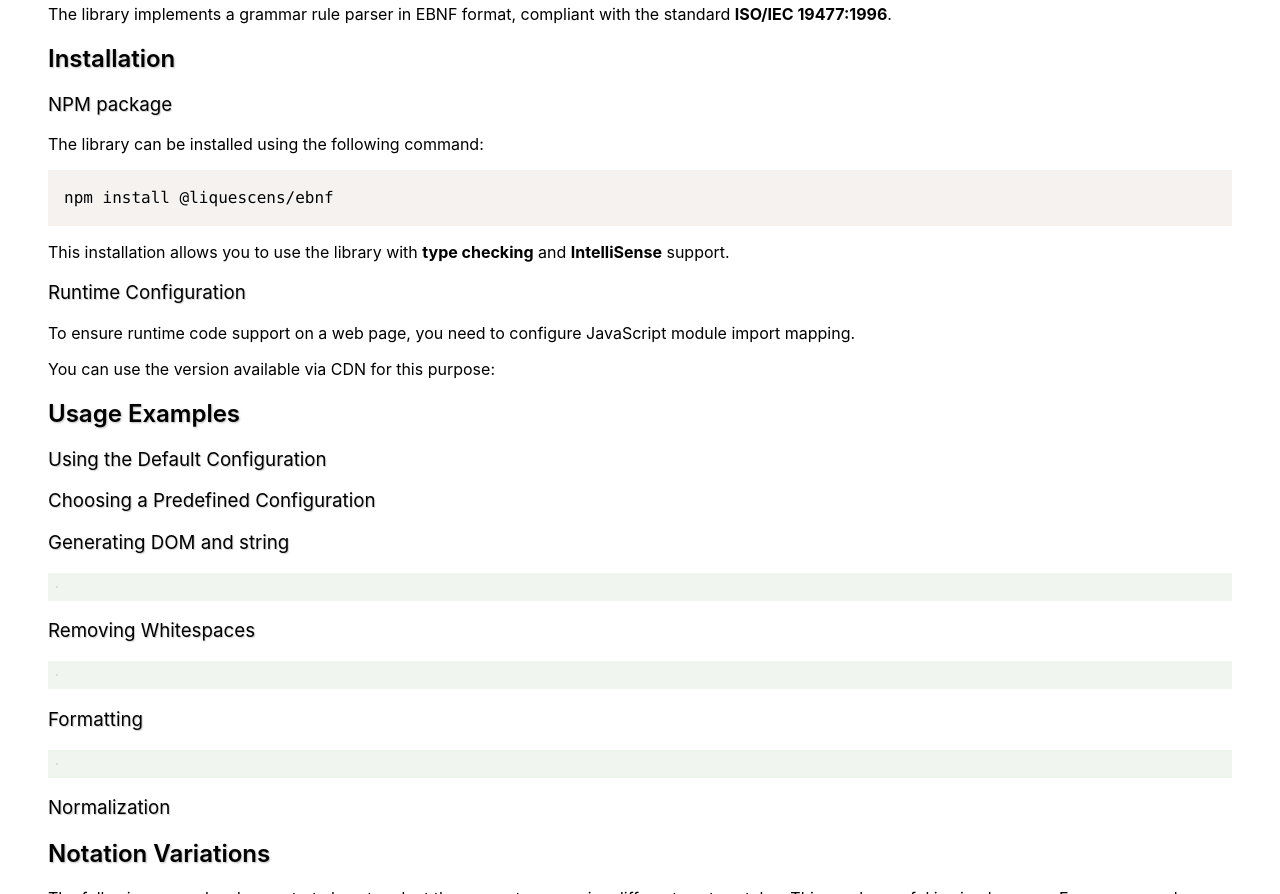
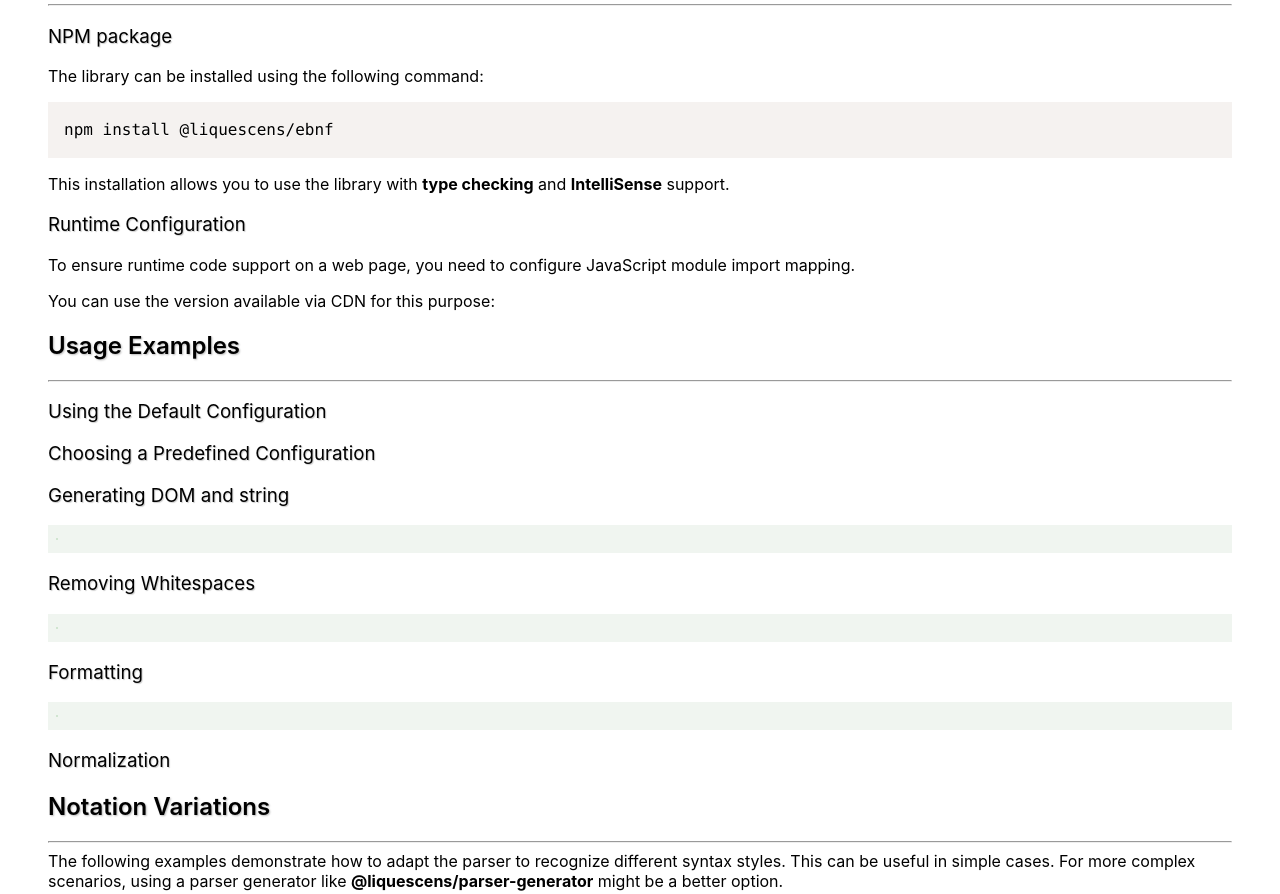
Before and after one commit to pawel-stepnowski/ebnf-docs, a website: page src/index.template.html in a window 1280 px wide. Shown: the part 65-959 px from the top of the page. Drawn offline with nearby package versions, Linux system fonts and the light colour scheme; files that its build step writes are made by us from their sources; files whose address does not match are found by name.

Commit message:
Draft before first release.

```diff
--- a/src/index.template.html
+++ b/src/index.template.html
@@ -24,10 +24,12 @@
   <!-- @aside() -->
   <main>
     <article>
-      <h1>EBNF Parser Library</h1>
-      <p>The library implements a grammar rule parser in EBNF format, compliant with the standard <b>ISO/IEC 19477:1996</b>.</p>
+      <!-- <h1>EBNF Parser Library</h1>
+      <hr />
+      <p>The library implements a grammar rule parser in EBNF format, compliant with the standard <b>ISO/IEC 19477:1996</b>.</p> -->
       <section id="installation">
         <h2>Installation</h2>
+        <hr />
         <section id="npm-installation">
           <h3>NPM package</h3>
           <p>The library can be installed using the following command:</p>
@@ -43,6 +45,7 @@
       </section>
       <section id="usage">
         <h2>Usage Examples</h2>
+        <hr />
         <section id="usage-default">
           <h3>Using the Default Configuration</h3>
           <pre><!-- @prism(public/js/examples/usage-default-configuration.js) --></pre>
@@ -78,6 +81,7 @@
       </section>
       <section id="variations">
           <h2>Notation Variations</h2>
+          <hr />
           <div>The following examples demonstrate how to adapt the parser to recognize different syntax styles. This can be useful in simple cases. For more complex scenarios, using a parser generator like <b>@liquescens/parser-generator</b> might be a better option.</div>
           <section id="variations-pascal">
             <h3>Pascal-like (Wikipedia)</h3>
```
Also changed, not shown: public/index.html (+6 -2 lines).
